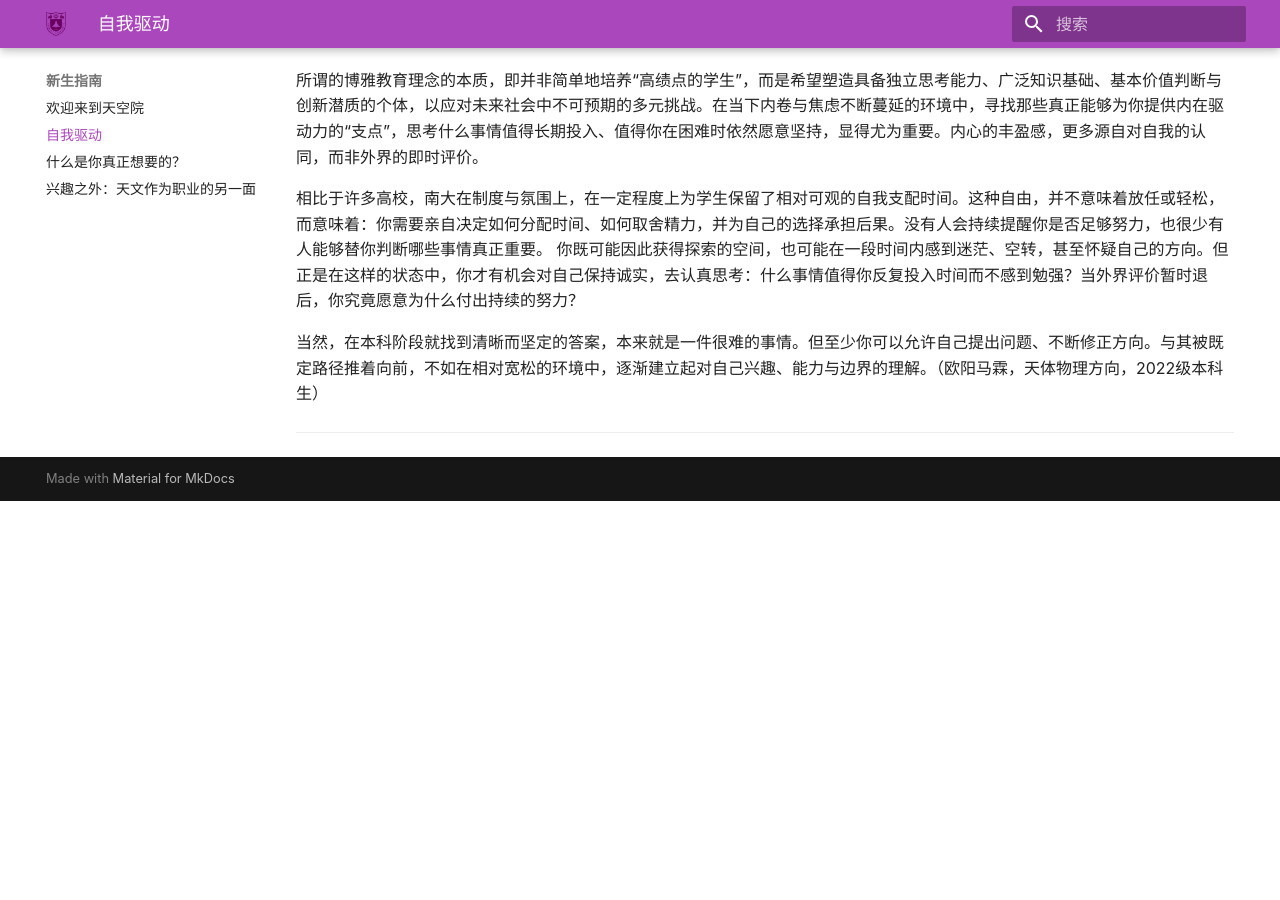
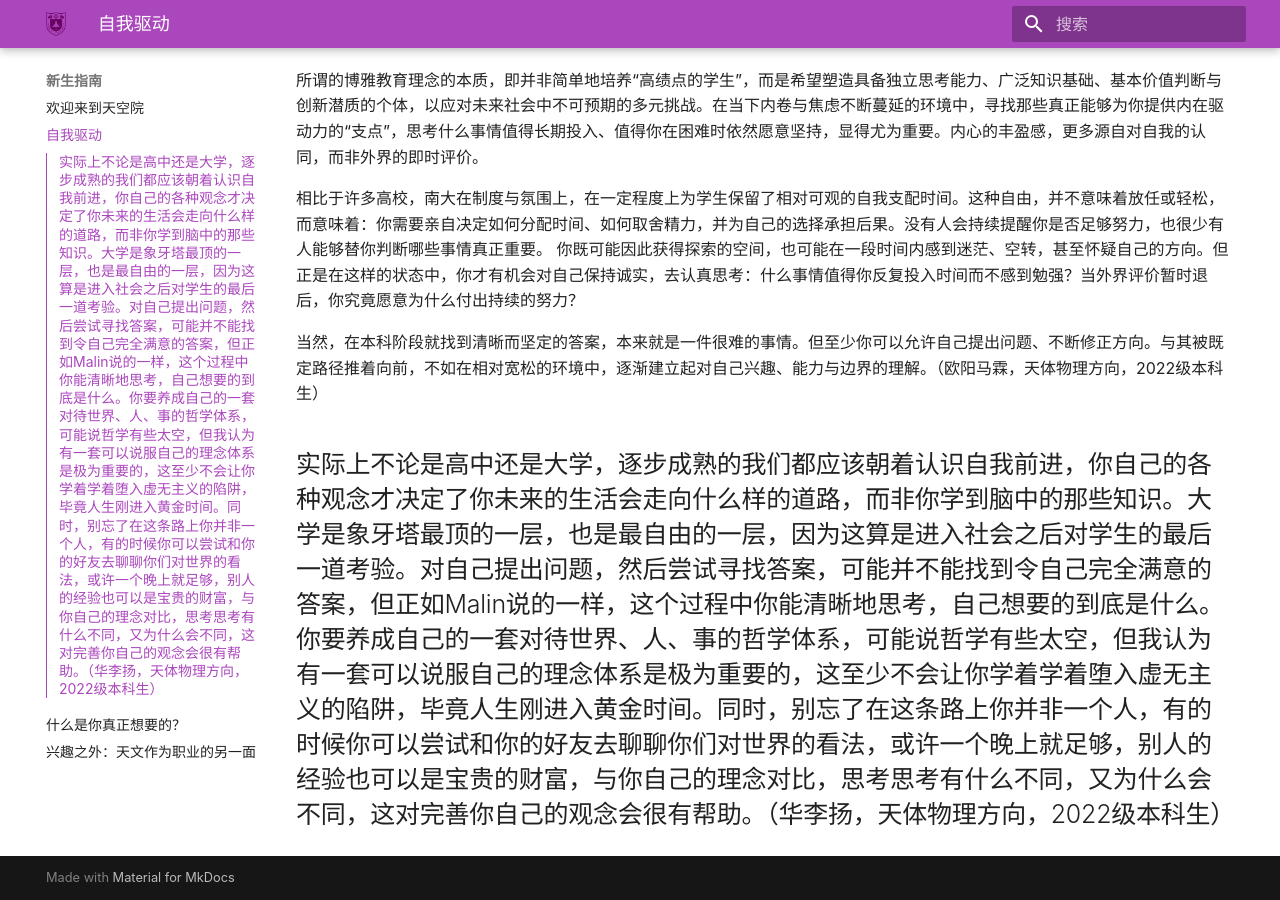
Before and after one commit to nju-astronomy/NJU-ASA, an MkDocs documentation site: the page built from docs/freshman/self_driven.md, in a window 1280 px wide and 900 px high, scrolled down 515 px. Built offline with MkDocs 1.6.1 and Material for MkDocs 9.7.7, drawn with Linux system fonts in a browser that asks for light colours; some web fonts are replaced; before the commit the page ends 1016 px from its top, so only the background shows below that.

Commit message:
Update self_driven.md

```diff
--- a/docs/freshman/self_driven.md
+++ b/docs/freshman/self_driven.md
@@ -13,4 +13,5 @@
 
 当然，在本科阶段就找到清晰而坚定的答案，本来就是一件很难的事情。但至少你可以允许自己提出问题、不断修正方向。与其被既定路径推着向前，不如在相对宽松的环境中，逐渐建立起对自己兴趣、能力与边界的理解。（欧阳马霖，天体物理方向，2022级本科生）
 
+实际上不论是高中还是大学，逐步成熟的我们都应该朝着认识自我前进，你自己的各种观念才决定了你未来的生活会走向什么样的道路，而非你学到脑中的那些知识。大学是象牙塔最顶的一层，也是最自由的一层，因为这算是进入社会之后对学生的最后一道考验。对自己提出问题，然后尝试寻找答案，可能并不能找到令自己完全满意的答案，但正如Malin说的一样，这个过程中你能清晰地思考，自己想要的到底是什么。你要养成自己的一套对待世界、人、事的哲学体系，可能说哲学有些太空，但我认为有一套可以说服自己的理念体系是极为重要的，这至少不会让你学着学着堕入虚无主义的陷阱，毕竟人生刚进入黄金时间。同时，别忘了在这条路上你并非一个人，有的时候你可以尝试和你的好友去聊聊你们对世界的看法，或许一个晚上就足够，别人的经验也可以是宝贵的财富，与你自己的理念对比，思考思考有什么不同，又为什么会不同，这对完善你自己的观念会很有帮助。（华李扬，天体物理方向，2022级本科生）
 ---
```
